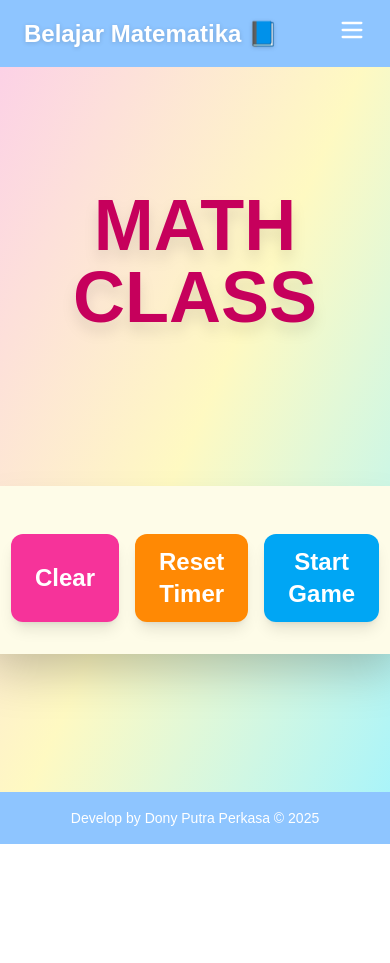
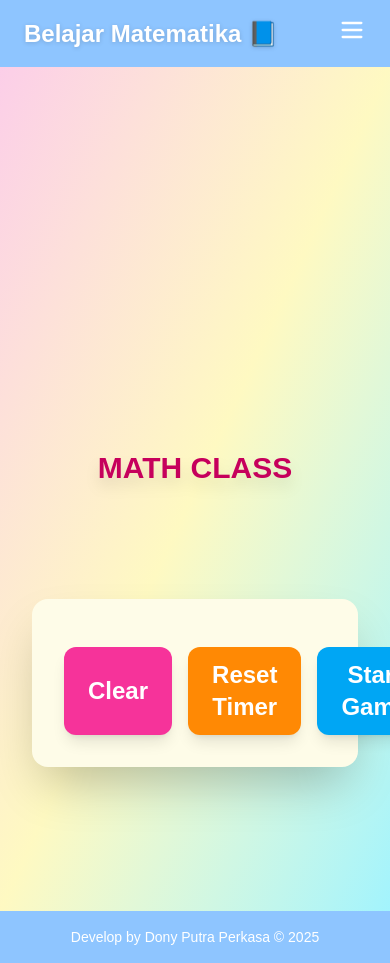
Before and after one commit to donyputraperkasa/media-pembelajaran, a Next.js app: page /flip-card in a window 390 px wide. Before the commit the page ends 844 px from the top, so only its background shows below. Built offline with nearby package versions, Linux system fonts and the light colour scheme.

Commit message:
feat: add responsive web (2)

```diff
--- a/src/app/admin/page.tsx
+++ b/src/app/admin/page.tsx
@@ -30,7 +30,7 @@ export default function AdminPage() {
     };
 
     return (
-        <main className="min-h-screen w-screen overflow-x-hidden bg-gradient-to-br from-yellow-100 via-blue-100 to-pink-100 p-8 pt-24">
+        <main className="min-h-screen w-screen overflow-x-hidden overflow-y-auto bg-gradient-to-br from-yellow-100 via-blue-100 to-pink-100 p-8 pt-32">
         <h1 className="text-3xl font-bold mb-6">Halaman untuk menambah soal untuk GURU</h1>
         <div className="mb-6 space-y-4">
             <input
--- a/src/app/flip-card/page.tsx
+++ b/src/app/flip-card/page.tsx
@@ -48,14 +48,14 @@ export default function FlipCardPage() {
 
   return (
     <div className="flex flex-col min-h-screen w-screen overflow-x-hidden">
-      <main className="flex-grow justify-center bg-gradient-to-br from-pink-200 via-yellow-100 to-cyan-200 flex flex-col items-center pt-32 pb-32 px-4 text-2xl animate-fade-in w-screen min-h-screen">
-        <header className="p-5 text-center">
-          <h1 className="text-7xl font-extrabold text-pink-700 mb-12 drop-shadow-xl animate-bounce">MATH CLASS</h1>
+      <main className="flex-grow justify-center bg-gradient-to-br from-pink-200 via-yellow-100 to-cyan-200 flex flex-col items-center pt-32 pb-32 px-4 text-2xl animate-fade-in w-screen h-screen overflow-y-auto">
+        <header className="text-center px-12 mt-64">
+          <h1 className="text-3xl font-extrabold text-pink-700 mb-12 drop-shadow-xl animate-bounce">MATH CLASS</h1>
         </header>
 
-        <div className="flex flex-wrap justify-center gap-12 p-8">
+        <div className="flex flex-col lg:flex-row justify-center items-center gap-12 p-4 w-full max-w-7xl">
           {/* bagian kiri yang flipcard */}
-          <div className="grid grid-cols-2 sm:grid-cols-3 md:grid-cols-4 gap-6 text-xl">
+          <div className="grid grid-cols-3 sm:grid-cols-3 md:grid-cols-3 gap-6 text-xl overflow-visible">
             {cardContents.map((card, index) => (
               <div
                 key={index}
--- a/src/app/layout.tsx
+++ b/src/app/layout.tsx
@@ -26,9 +26,9 @@ export default function RootLayout({
   children: React.ReactNode;
 }>) {
   return (
-    <html lang="en" className="h-screen">
+    <html lang="en" className="min-h-screen">
       <body
-        className={`h-screen flex flex-col ${geistSans.variable} ${geistMono.variable} antialiased`}
+        className={`min-h-screen flex flex-col overflow-y-auto ${geistSans.variable} ${geistMono.variable} antialiased`}
       >
         <Navbar />
         <div className="flex-1 w-full flex items-center justify-center overflow-hidden">
```
